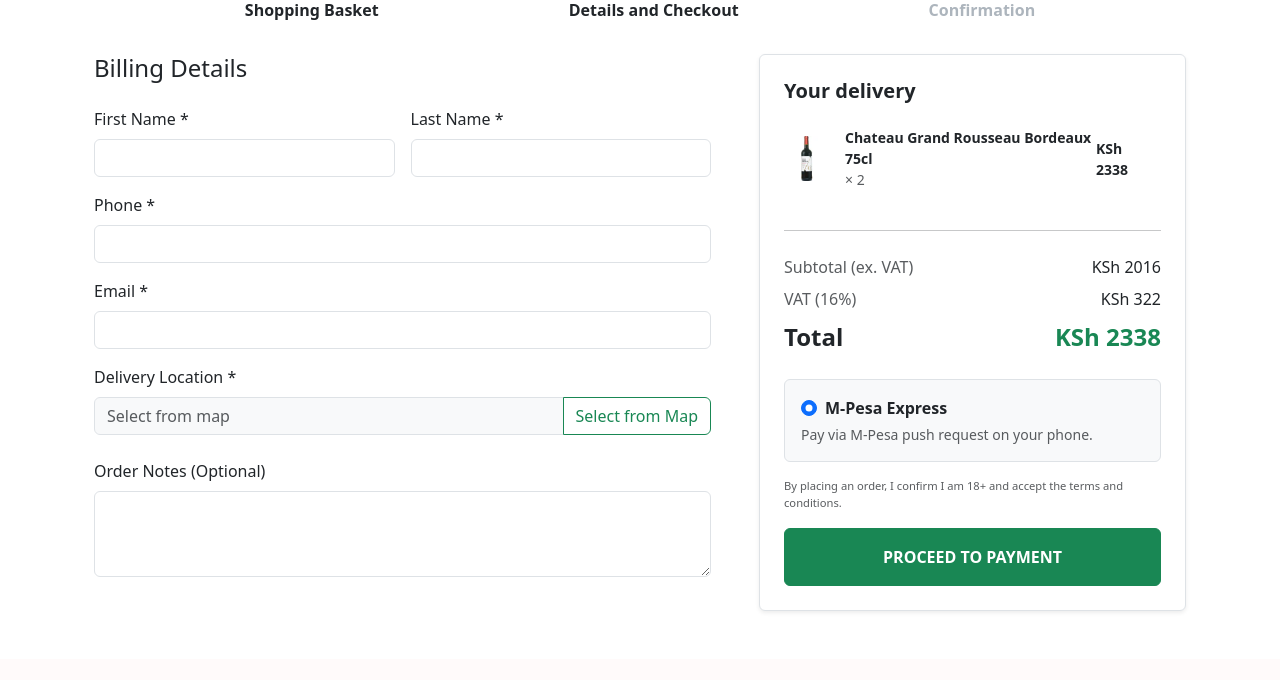
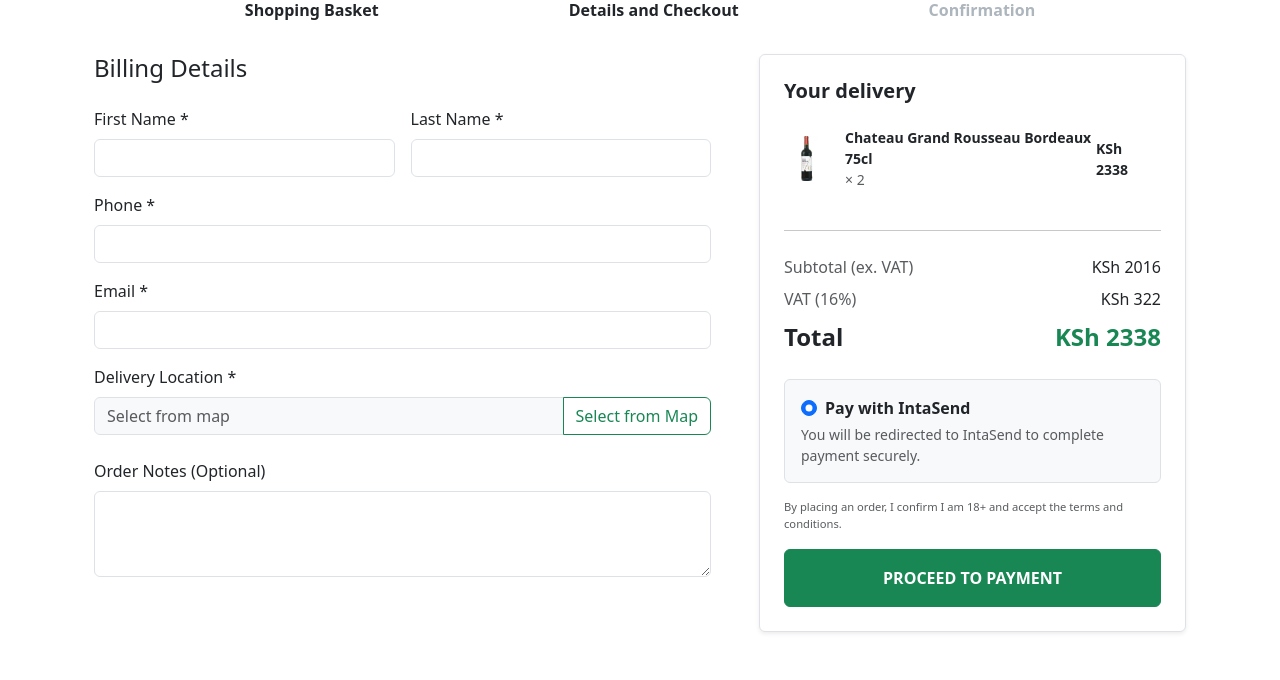
Before and after one commit to Brian-oum/Delivery_system, a Django app: page /checkout/ in a window 1280 px wide. Shown: the part 222-902 px from the top of the page. Before the commit the page ends 834 px from the top, so only its background shows below. Run offline with Django 5.2, Linux system fonts and the light colour scheme; a user stored in the database is signed in; data comes from the database, SQL or seed files in the repository; both versions use the stored data as it was after the commit.

Commit message:
mpesa integration

```diff
--- a/Tavern/Deliver/templates/Deliver/checkout.html
+++ b/Tavern/Deliver/templates/Deliver/checkout.html
@@ -62,16 +62,28 @@
         <div class="step"><div class="step-circle">3</div><span>Confirmation</span></div>
     </div>
 
-    <form method="POST">
+    <form method="POST" action="{% url 'checkout' %}">
         {% csrf_token %}
         <div class="row g-5">
             <div class="col-lg-7">
                 <h4 class="mb-4">Billing Details</h4>
                 <div class="row g-3">
-                    <div class="col-md-6"><label class="form-label">First Name *</label><input type="text" name="first_name" class="form-control" required></div>
-                    <div class="col-md-6"><label class="form-label">Last Name *</label><input type="text" name="last_name" class="form-control" required></div>
-                    <div class="col-12"><label class="form-label">Phone *</label><input type="tel" name="phone" class="form-control" required></div>
-                    <div class="col-12"><label class="form-label">Email *</label><input type="email" name="email" class="form-control" required></div>
+                    <div class="col-md-6">
+                        <label class="form-label">First Name *</label>
+                        <input type="text" name="first_name" class="form-control" required>
+                    </div>
+                    <div class="col-md-6">
+                        <label class="form-label">Last Name *</label>
+                        <input type="text" name="last_name" class="form-control" required>
+                    </div>
+                    <div class="col-12">
+                        <label class="form-label">Phone *</label>
+                        <input type="tel" name="phone" class="form-control" required>
+                    </div>
+                    <div class="col-12">
+                        <label class="form-label">Email *</label>
+                        <input type="email" name="email" class="form-control" required>
+                    </div>
 
                     <div class="col-12">
                         <label class="form-label">Delivery Location *</label>
@@ -81,6 +93,8 @@
                         </div>
                         <input type="hidden" name="latitude" id="latitude">
                         <input type="hidden" name="longitude" id="longitude">
+                        <input type="hidden" name="building_name" id="building_name">
+                        <input type="hidden" name="door_number" id="door_number">
                     </div>
 
                     <div class="col-12 mt-4">
@@ -128,19 +142,19 @@
 
                     <div class="payment-option border p-3 rounded mb-3 bg-light">
                         <div class="form-check">
-                            <input class="form-check-input" type="radio" name="payment" value="mpesa" id="mpesa" checked>
-                            <label class="form-check-label fw-bold" for="mpesa">M-Pesa Express</label>
+                            <input class="form-check-input" type="radio" name="payment" value="intasend" id="intasend" checked>
+                            <label class="form-check-label fw-bold" for="intasend">Pay with IntaSend</label>
                         </div>
-                        <p class="small text-muted mt-1 mb-0">Pay via M-Pesa push request on your phone.</p>
+                        <p class="small text-muted mt-1 mb-0">You will be redirected to IntaSend to complete payment securely.</p>
                     </div>
 
                     <p style="font-size: 0.7rem;" class="text-muted mb-3">
                         By placing an order, I confirm I am 18+ and accept the terms and conditions.
                     </p>
 
-                    <a href="{% url 'mpesa_checkout' %}" class="btn btn-success w-100 py-3 fw-bold">
-                     PROCEED TO PAYMENT
-                    </a>
+                    <button type="submit" class="btn btn-success w-100 py-3 fw-bold">
+                        PROCEED TO PAYMENT
+                    </button>
                 </div>
             </div>
         </div>
@@ -171,6 +185,7 @@
         </div>
     </div>
 </div>
+
 
 <script src="https://unpkg.com/leaflet@1.9.4/dist/leaflet.js"></script>
 
--- a/Tavern/Deliver/urls.py
+++ b/Tavern/Deliver/urls.py
@@ -40,7 +40,11 @@ urlpatterns = [
     # =========================
     path('checkout/', views.checkout, name='checkout'),
     path('orders/', views.order_history, name='orders'),
-    path('checkout/mpesa/', views.mpesa_checkout, name='mpesa_checkout'),
+    #path('checkout/mpesa/', views.mpesa_checkout, name='mpesa_checkout'),
+    path('checkout/intasend/<int:order_id>/', views.intasend_payment_view, name='intasend_payment'),
+    path('intasend/webhook/', views.intasend_webhook, name='intasend_webhook'),
+    path('checkout/intasend/status/<int:order_id>/', views.check_payment_status, name='check_payment_status'),
+    path('checkout/payment-wait/<int:order_id>/', views.payment_wait, name='payment_wait'),
 
     # =========================
     # Ratings
--- a/Tavern/Deliver/views.py
+++ b/Tavern/Deliver/views.py
@@ -1,18 +1,20 @@
 from django.shortcuts import render, redirect, get_object_or_404
-from django.contrib.auth.decorators import login_required
 from django.contrib import messages
 from django.db.models import Sum, Count, Avg
 from django.core.mail import send_mail
 from django.conf import settings
 from django.utils import timezone
-from .models import  *
+from .models import *
 from .forms import UserRegistrationForm, CustomLoginForm
 from django.contrib.auth import authenticate, login, logout
 from django.contrib.auth.models import User
-from decimal import Decimal  # Add this import at the top
+from decimal import Decimal
 from django.db import transaction
-from django.shortcuts import render, redirect
+import requests
+import uuid
+import json
 from django.views.decorators.csrf import csrf_exempt
+from django.http import HttpResponse, JsonResponse
 
 # =========================
 # Registration View
@@ -30,9 +32,8 @@ def register(request):
         form = UserRegistrationForm()
     return render(request, 'Deliver/register.html', {'form': form})
 
-
 # =========================
-# Login View (username or email)
+# Login View
 # =========================
 def user_login(request):
     if request.method == "POST":
@@ -41,7 +42,6 @@ def user_login(request):
             username_or_email = form.cleaned_data['username_or_email']
             password = form.cleaned_data['password']
 
-            # Try to get username from email
             try:
                 user_obj = User.objects.get(email=username_or_email)
                 username = user_obj.username
@@ -60,7 +60,6 @@ def user_login(request):
 
     return render(request, 'Deliver/login.html', {'form': form})
 
-
 # =========================
 # Logout View
 # =========================
@@ -70,12 +69,33 @@ def user_logout(request):
     return redirect('login')
 
 
+# =========================
+# Helper: get cart (guest or user)
+# =========================
+def get_cart(request):
+    if request.user.is_authenticated:
+        cart, _ = Cart.objects.get_or_create(user=request.user)
+    else:
+        cart_id = request.session.get('cart_id')
+        if cart_id:
+            cart = Cart.objects.filter(id=cart_id).first()
+            if not cart:
+                cart = Cart.objects.create()
+                request.session['cart_id'] = cart.id
+        else:
+            cart = Cart.objects.create()
+            request.session['cart_id'] = cart.id
+    return cart
+
+
+# =========================
+# Product Views
+# =========================
 def product_list(request, category_slug=None, subcategory_slug=None):
     products = Product.objects.all()
     category = None
     subcategory = None
 
-    # Check for the view_all filter
     view_filter = request.GET.get('filter')
 
     if category_slug:
@@ -90,13 +110,11 @@ def product_list(request, category_slug=None, subcategory_slug=None):
     new_products = None
 
     if not category and not subcategory:
-        # If user clicked "View All" for popular
         if view_filter == 'popular':
             popular_products = Product.objects.filter(feature='popular')
-            new_products = None  # Hide new products
-            products = None      # Hide main grid
+            new_products = None
+            products = None
         else:
-            # Standard homepage view
             popular_products = Product.objects.filter(feature='popular')[:6]
             new_products = Product.objects.filter(feature='new').order_by('-created_at')[:6]
 
@@ -106,10 +124,9 @@ def product_list(request, category_slug=None, subcategory_slug=None):
         'subcategory': subcategory,
         'popular_products': popular_products,
         'new_products': new_products,
-        'view_filter': view_filter, # Send to template to toggle UI
+        'view_filter': view_filter,
     }
 
-    return render(request, 'Deliver/product_list.html', context)
     return render(request, 'Deliver/product_list.html', context)
 
 def product_detail(request, slug):
@@ -123,16 +140,15 @@ def product_detail(request, slug):
         'average_rating': average_rating
     })
 
-@login_required
+
+# =========================
+# Cart Views (Guests & Users)
+# =========================
 def add_to_cart(request, slug):
     product = get_object_or_404(Product, slug=slug)
-    cart, _ = Cart.objects.get_or_create(user=request.user)
+    cart = get_cart(request)
 
-    cart_item, created = CartItem.objects.get_or_create(
-        cart=cart,
-        product=product
-    )
-
+    cart_item, created = CartItem.objects.get_or_create(cart=cart, product=product)
     if not created:
         cart_item.quantity += 1
         cart_item.save()
@@ -140,15 +156,12 @@ def add_to_cart(request, slug):
     messages.success(request, f"{product.name} added to cart.")
     return redirect('cart')
 
-# -----------------------------
-# View cart
-# -----------------------------
-@login_required
+
 def view_cart(request):
-    cart, _ = Cart.objects.get_or_create(user=request.user)
+    cart = get_cart(request)
+    items = cart.items.all()
 
-    # Ensure total is Decimal
-    total = sum(Decimal(item.total_price()) for item in cart.items.all())
+    total = sum(Decimal(item.total_price()) for item in items)
     vat_rate = Decimal('0.16')
     delivery_threshold = Decimal('15000')
 
@@ -160,6 +173,7 @@ def view_cart(request):
 
     context = {
         'cart': cart,
+        'items': items,
         'total': total,
         'subtotal_ex_vat': subtotal_ex_vat,
         'vat_amount': vat_amount,
@@ -170,18 +184,11 @@ def view_cart(request):
     return render(request, 'Deliver/cart.html', context)
 
 
-# -----------------------------
-# Update quantity (+/-)
-# -----------------------------
-@login_required
 def update_cart_quantity(request, slug):
     if request.method == 'POST':
         action = request.POST.get('action')
-        cart_item = get_object_or_404(
-            CartItem,
-            cart__user=request.user,
-            product__slug=slug
-        )
+        cart = get_cart(request)
+        cart_item = get_object_or_404(CartItem, cart=cart, product__slug=slug)
 
         if action == 'increase':
             cart_item.quantity += 1
@@ -199,26 +206,22 @@ def update_cart_quantity(request, slug):
     return redirect('cart')
 
 
-# -----------------------------
-# Remove item from cart
-# -----------------------------
-@login_required
 def remove_from_cart(request, slug):
     if request.method == 'POST':
-        cart_item = get_object_or_404(
-            CartItem,
-            cart__user=request.user,
-            slug=slug
-        )
+        cart = get_cart(request)
+        cart_item = get_object_or_404(CartItem, cart=cart, product__slug=slug)
         cart_item.delete()
         messages.success(request, f'{cart_item.product.name} removed from cart.')
 
     return redirect('cart')
 
 
-@login_required
+# =========================
+# Checkout (Guests & Logged-in Users with IntaSend)
+# =========================
+# views.py
 def checkout(request):
-    cart, _ = Cart.objects.get_or_create(user=request.user)
+    cart = get_cart(request)
     items = cart.items.all()
 
     if not items.exists():
@@ -231,7 +234,7 @@ def checkout(request):
     vat_amount = total - subtotal_ex_vat
 
     if request.method == 'POST':
-
+        # Collect user info
         first_name = request.POST.get('first_name')
         last_name = request.POST.get('last_name')
         phone = request.POST.get('phone')
@@ -240,15 +243,14 @@ def checkout(request):
 
         building_name = request.POST.get('building_name')
         door_number = request.POST.get('door_number')
-        latitude = request.POST.get('latitude')
-        longitude = request.POST.get('longitude')
+        latitude = request.POST.get('latitude') or None
+        longitude = request.POST.get('longitude') or None
 
         payment_method = request.POST.get('payment')
 
         with transaction.atomic():
-
             order = Order.objects.create(
-                user=request.user,
+                user=request.user if request.user.is_authenticated else None,
                 first_name=first_name,
                 last_name=last_name,
                 phone=phone,
@@ -256,8 +258,8 @@ def checkout(request):
                 notes=order_notes,
                 building_name=building_name,
                 door_number=door_number,
-                latitude=latitude if latitude else None,
-                longitude=longitude if longitude else None,
+                latitude=latitude,
+                longitude=longitude,
                 total_amount=total,
                 status='pending'
             )
@@ -270,16 +272,17 @@ def checkout(request):
                     price=item.product.price
                 )
 
+            # Clear guest session cart
+            if not request.user.is_authenticated:
+                del request.session['cart_id']
+
             items.delete()
 
-        send_mail(
-            subject="Order Confirmation - Haris Tavern",
-            message=f"Hi {first_name}, your order #{order.id} has been placed successfully.",
-            from_email=settings.DEFAULT_FROM_EMAIL,
-            recipient_list=[email],
-            fail_silently=True,
-        )
+        # Redirect to IntaSend payment page if chosen
+        if payment_method == 'intasend':
+            return redirect('intasend_payment', order_id=order.id)
 
+        # Otherwise, handle other payment methods (e.g., M-Pesa)
         messages.success(request, "Order placed successfully!")
         return redirect('orders')
 
@@ -293,22 +296,124 @@ def checkout(request):
 
     return render(request, 'Deliver/checkout.html', context)
 
-def mpesa_checkout(request):
+#
+
+def intasend_payment_view(request, order_id):
+    order = get_object_or_404(Order, id=order_id)
+
+    if request.method == "POST":
+        phone = request.POST.get("phone")
+        if not phone:
+            messages.error(request, "Phone number is required to initiate payment.")
+            return redirect("intasend_payment", order_id=order.id)
+
+        # 1. Prepare M-Pesa STK Push Payload
+        # Note: 'api_ref' is used for tracking and 'phone_number' is the expected key
+        payload = {
+            "amount": float(order.total_amount),
+            "phone_number": phone,
+            "currency": "KES",
+            "api_ref": f"ORDER-{order.id}",
+            "callback_url": request.build_absolute_uri("/intasend/webhook/"),
+        }
+
+        headers = {
+            "Authorization": f"Bearer {settings.INTASEND_SECRET_KEY}",
+            "Content-Type": "application/json"
+        }
+
+        try:
+            # 2. Correct Endpoint for Backend M-Pesa STK Push
+            response = requests.post(
+                "https://sandbox.intasend.com/api/v1/payment/mpesa-stk-push/",
+                json=payload,
+                headers=headers,
+                timeout=15
+            )
+
+            # Debugging (Check your terminal)
+            print(f"Status Code: {response.status_code}")
+
+            # 3. Safe JSON parsing
+            try:
+                data = response.json()
+            except ValueError:
+                # If we get here, it means IntaSend sent back an HTML error page
+                messages.error(request, "Payment gateway returned an invalid response. Please try again later.")
+                return redirect("intasend_payment", order_id=order.id)
+
+            # 4. Handle Response
+            if response.status_code in [200, 201, 202]:
+                order.status = "payment_initiated"
+                order.save()
+
+                messages.info(request, "Please check your phone for the M-Pesa STK prompt.")
+                return redirect("payment_wait", order_id=order.id)
+            else:
+                # Catch API errors (e.g., invalid phone format, insufficient balance error)
+                error_msg = data.get("errors", "Request failed. Verify your phone number.")
+                messages.error(request, f"Payment error: {error_msg}")
+                return redirect("intasend_payment", order_id=order.id)
+
+        except requests.RequestException as e:
+            messages.error(request, f"Connection to payment gateway failed: {str(e)}")
+            return redirect("intasend_payment", order_id=order.id)
+
+    return render(request, "Deliver/mpesa_checkout.html", {"order": order})
+
+def check_payment_status(request, order_id):
+    order = get_object_or_404(Order, id=order_id)
+    return JsonResponse({"status": order.status})
+
+def payment_wait(request, order_id):
+    order = get_object_or_404(Order, id=order_id)
+    return render(request, 'Deliver/payment_wait.html', {'order': order})
+
+@csrf_exempt
+def intasend_webhook(request):
     if request.method == 'POST':
-        phone = request.POST.get('phone')
-        # Here you would call your M-Pesa API to initiate the payment
-        # For example: initiate_mpesa_payment(phone, amount, order_id)
-        # Then redirect to a confirmation page
-        return redirect('mpesa_confirmation')
-    return render(request, 'Deliver/mpesa_checkout.html')
+        try:
+            data = json.loads(request.body)
+            # IntaSend usually sends 'invoice_id' or 'api_ref'
+            reference = data.get('api_ref')
+            state = data.get('state') # IntaSend often uses 'state': 'COMPLETE'
 
-@login_required
+            if reference and reference.startswith("ORDER-"):
+                order_id = int(reference.split('-')[1])
+                order = Order.objects.get(id=order_id)
+
+                if state == 'COMPLETE':
+                    order.status = 'paid'
+                elif state == 'FAILED':
+                    order.status = 'payment_failed'
+                order.save()
+
+            return HttpResponse(status=200) # Tell IntaSend "Got it!"
+        except Exception as e:
+            print(f"Webhook error: {e}")
+            return HttpResponse(status=400) # Something went wrong
+
+    return HttpResponse(status=405) # Method not allowed
+# =========================
+# Order history (logged in only)
+# =========================
 def order_history(request):
+    if not request.user.is_authenticated:
+        messages.warning(request, "Please log in to view your orders.")
+        return redirect('login')
+
     orders = Order.objects.filter(user=request.user).order_by('-created_at')
     return render(request, 'Deliver/orders.html', {'orders': orders})
 
-@login_required
+
+# =========================
+# Ratings (logged in only)
+# =========================
 def rate_product(request, pk):
+    if not request.user.is_authenticated:
+        messages.warning(request, "Please log in to rate products.")
+        return redirect('login')
+
     product = get_object_or_404(Product, pk=pk)
 
     if request.method == "POST":
@@ -323,12 +428,16 @@ def rate_product(request, pk):
         )
 
         messages.success(request, "Thank you for your feedback!")
-        return redirect('product_detail', pk=pk)
+        return redirect('product_detail', slug=product.slug)
 
     return render(request, 'Deliver/rate_product.html', {'product': product})
 
-@login_required
+
 def rate_website(request):
+    if not request.user.is_authenticated:
+        messages.warning(request, "Please log in to rate the website.")
+        return redirect('login')
+
     if request.method == "POST":
         rating = int(request.POST.get('rating'))
         comment = request.POST.get('comment')
@@ -344,6 +453,10 @@ def rate_website(request):
 
     return render(request, 'Deliver/rate_website.html')
 
+
+# =========================
+# Promotions
+# =========================
 def promotions_list(request):
     promotions = Promotion.objects.filter(
         active=True,
@@ -351,6 +464,4 @@ def promotions_list(request):
         end_date__gte=timezone.now()
     )
 
-    return render(request, 'Deliver/promotions.html', {
-        'promotions': promotions
-    })
+    return render(request, 'Deliver/promotions.html', {'promotions': promotions})
```
Also changed, not shown: Tavern/Deliver/models.py (+6 -6 lines), Tavern/Deliver/templates/Deliver/mpesa_checkout.html (+10 -2 lines), Tavern/Deliver/templates/Deliver/payment_wait.html (added, +40 -0 lines), Tavern/Tavern/settings.py (+9 -1 lines), Tavern/Deliver/migrations/0007_order_checkout_request_id_order_email_and_more.py (added), Tavern/Deliver/migrations/0008_order_building_name_order_door_number_order_latitude_and_more.py (added), Tavern/Deliver/migrations/0009_alter_order_user.py (added), Tavern/Deliver/migrations/0010_remove_order_checkout_request_id_and_more.py (added), Tavern/Deliver/migrations/0011_alter_order_email_alter_order_first_name_and_more.py (added), Tavern/Deliver/migrations/0012_alter_cart_user_alter_order_user.py (added), Tavern/db.sqlite3.
